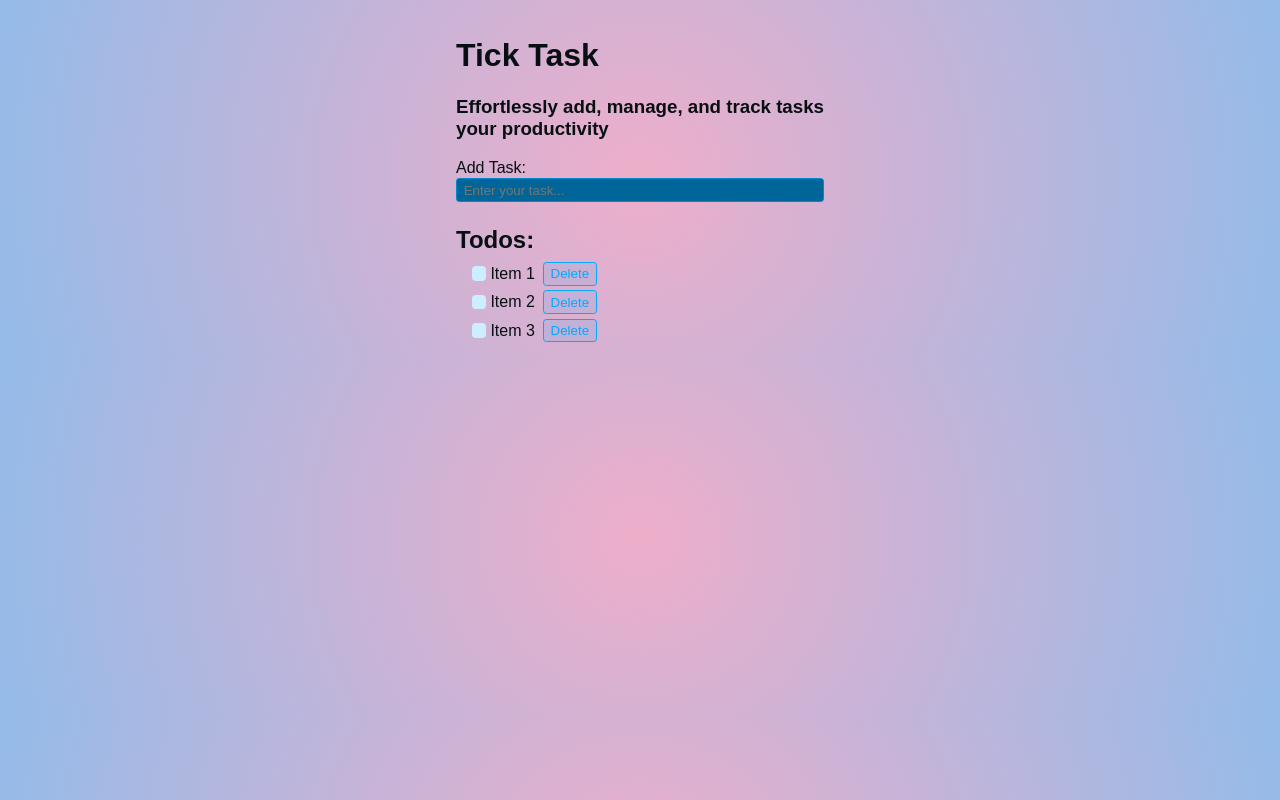
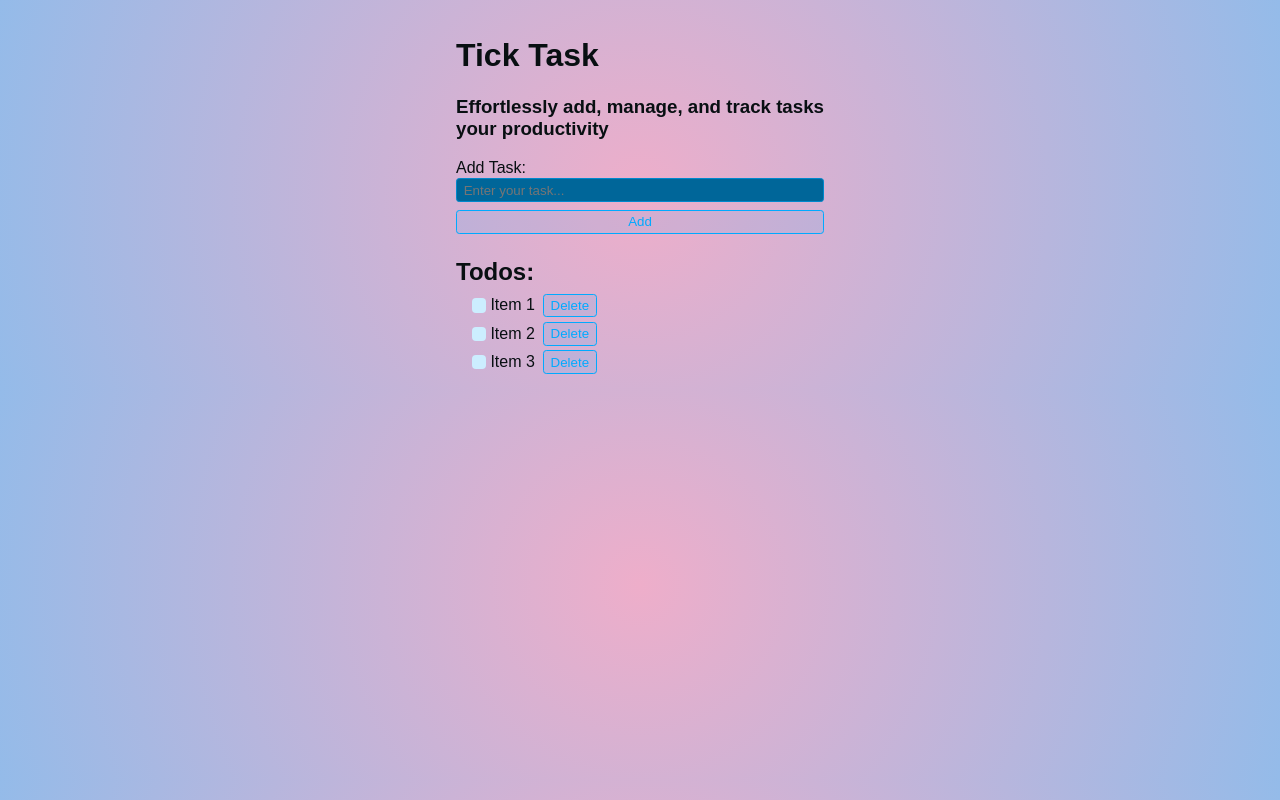
Before and after one commit to SujitDevl/tick-task, a React (Vite) app: page / in a window 1280 px wide. Built offline with nearby package versions, Linux system fonts and the light colour scheme.

Commit message:
adding jsx

```diff
--- a/src/App.jsx
+++ b/src/App.jsx
@@ -1,16 +1,30 @@
+import { useState } from "react";
 import "./style.css";
 
 function App() {
+  const [newItem, setNewItem] = useState("");
+
+  function handleSubmit(e) {
+    e.preventDefault();
+  }
+
   return (
     <>
       <h1>Tick Task</h1>
       <h3>Effortlessly add, manage, and track tasks your productivity</h3>
 
-      <form className="new-item-form">
+      <form onSubmit={handleSubmit} className="new-item-form">
         <div className="form-row">
           <label htmlFor="item">Add Task:</label>
-          <input type="text" id="item" placeholder="Enter your task..." />
+          <input
+            value={newItem}
+            onChange={(e) => setNewItem(e.target.value)}
+            type="text"
+            id="item"
+            placeholder="Enter your task..."
+          />
         </div>
+        <button className="btn">Add</button>
       </form>
       <h1 className="header">Todos:</h1>
       <ul className="list">
```
